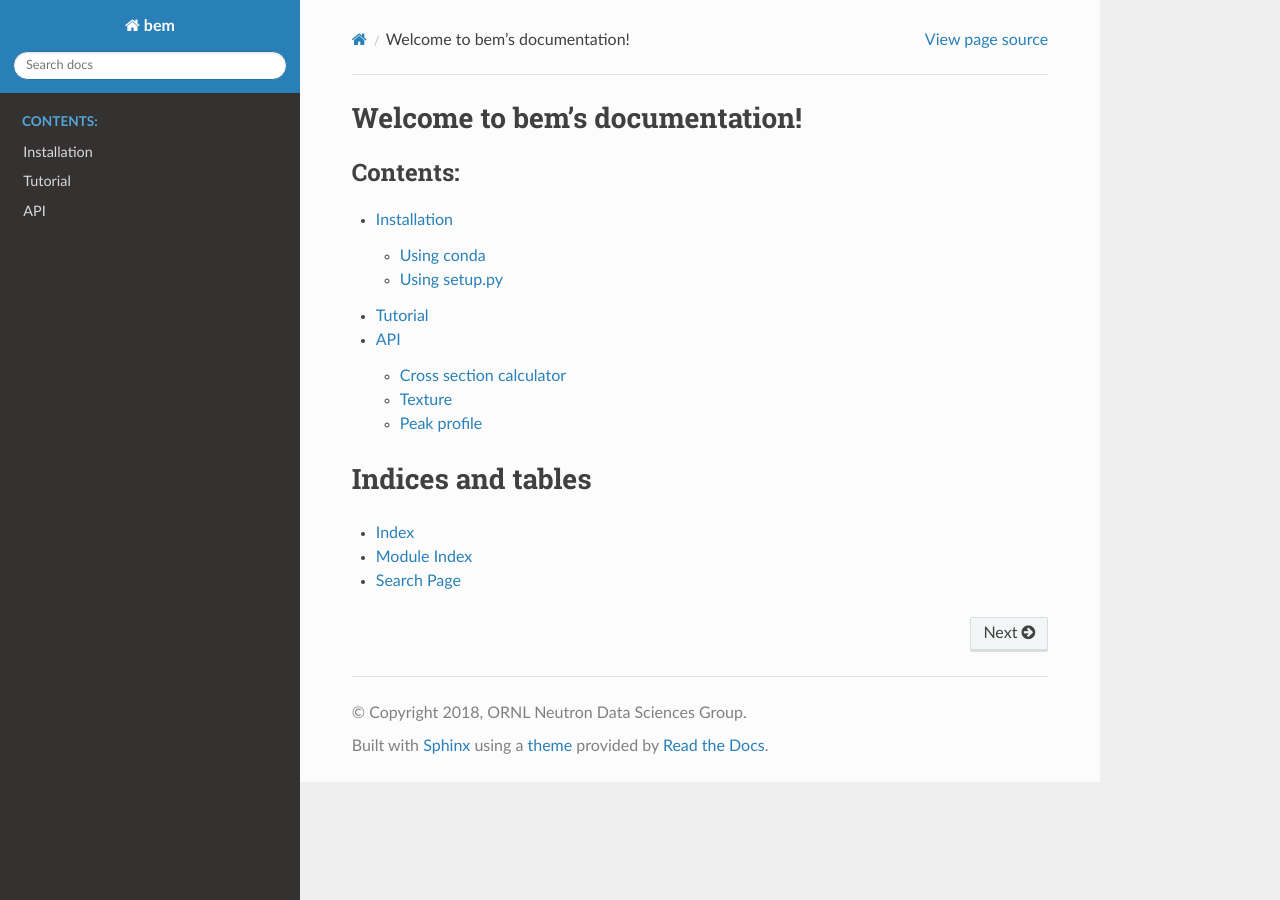
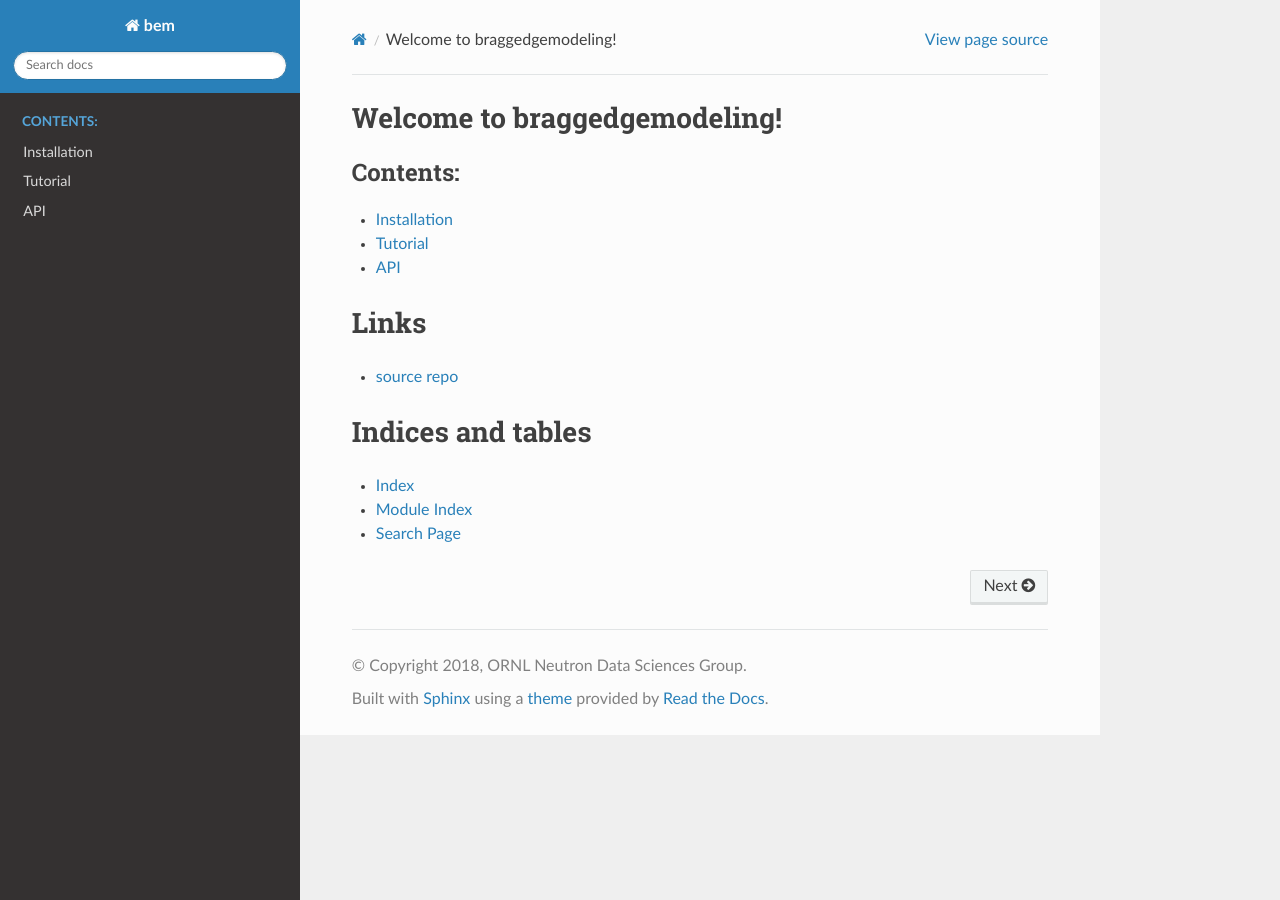
Before and after one commit to ornlneutronimaging/braggedgemodeling, a Sphinx documentation site: the page built from docs/index.rst, in a window 1280 px wide. Built offline with Sphinx 7.4.7 and the Read the Docs theme 2.0.0, drawn with Linux system fonts in a browser that asks for light colours.

Commit message:
Refs #9. minor styling change

```diff
--- a/docs/index.rst
+++ b/docs/index.rst
@@ -3,16 +3,22 @@
    You can adapt this file completely to your liking, but it should at least
    contain the root `toctree` directive.
 
-Welcome to bem's documentation!
-===============================
+Welcome to braggedgemodeling!
+=============================
 
 .. toctree::
-   :maxdepth: 2
+   :maxdepth: 1
    :caption: Contents:
 
    installation
    tutorial
    api
+
+
+Links
+=====
+
+* `source repo <http://github.com/ornlneutronimaging/braggedgemodeling>`_
 
 
 Indices and tables
```
Also changed, not shown: docs/tutorial.rst (+10 -0 lines), 1 other file.
